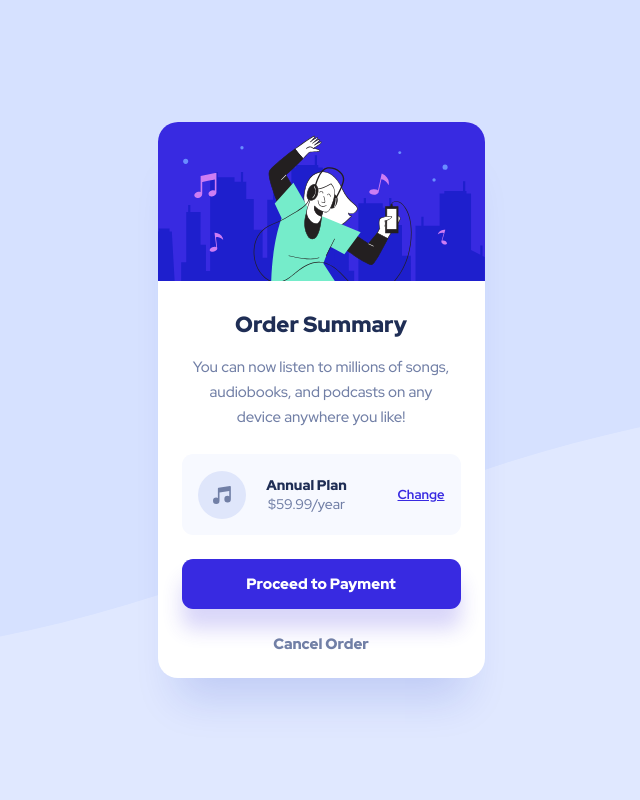
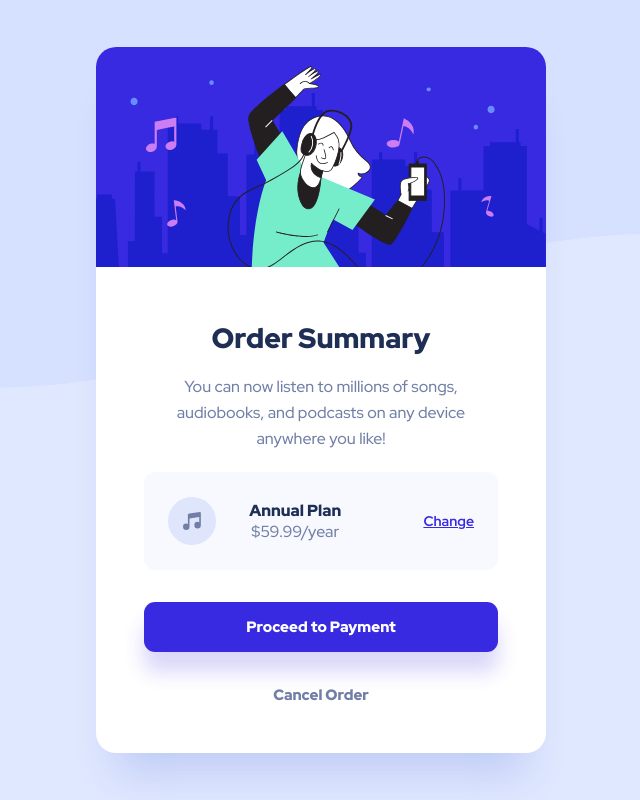
Before and after one commit to paulaabro/order-summary-component, a plain HTML site: page index.html in a window 1280 px wide. Shown: the whole page, without its empty margins (319-959 px from the left). Drawn offline with Linux system fonts and the light colour scheme.

Commit message:
implement css for desktop

```diff
--- a/style.css
+++ b/style.css
@@ -101,3 +101,76 @@ a {
   font-size: 15px;
   line-height: 20px;
 }
+
+@media (min-width: 600px) {
+  main {
+    background-image: url("./images/pattern-background-desktop.svg");
+    background-size: contain;
+  }
+
+  .card {
+    width: 450px;
+  }
+
+  .card-text {
+    margin: 48px;
+  }
+
+  h1 {
+    font-size: 28px;
+    line-height: 37px;
+    margin: 0;
+  }
+
+  .card-text > p {
+    font-size: 16px;
+    line-height: 26px;
+    margin: 17px 0 20px;
+  }
+
+  .plan {
+    height: 98px;
+    padding: 0 24px;
+  }
+
+  .plan p {
+    font-size: 16px;
+    line-height: 21px;
+  }
+
+  .plan div {
+    margin-right: 49px;
+  }
+
+  .plan a {
+    font-size: 14px;
+    line-height: 19px;
+  }
+
+  .plan a:hover {
+    color: #766cf1;
+    text-decoration: none;
+  }
+
+  button {
+    height: 50px;
+    background-color: #382ae1;
+
+    margin: 32px 0;
+    transition: all 500ms;
+  }
+
+  button:hover {
+    cursor: pointer;
+    background-color: #766cf1;
+    text-decoration: none;
+  }
+
+  a {
+    transition: all 500ms;
+  }
+
+  a:hover {
+    color: #1f2e55;
+  }
+}
```
